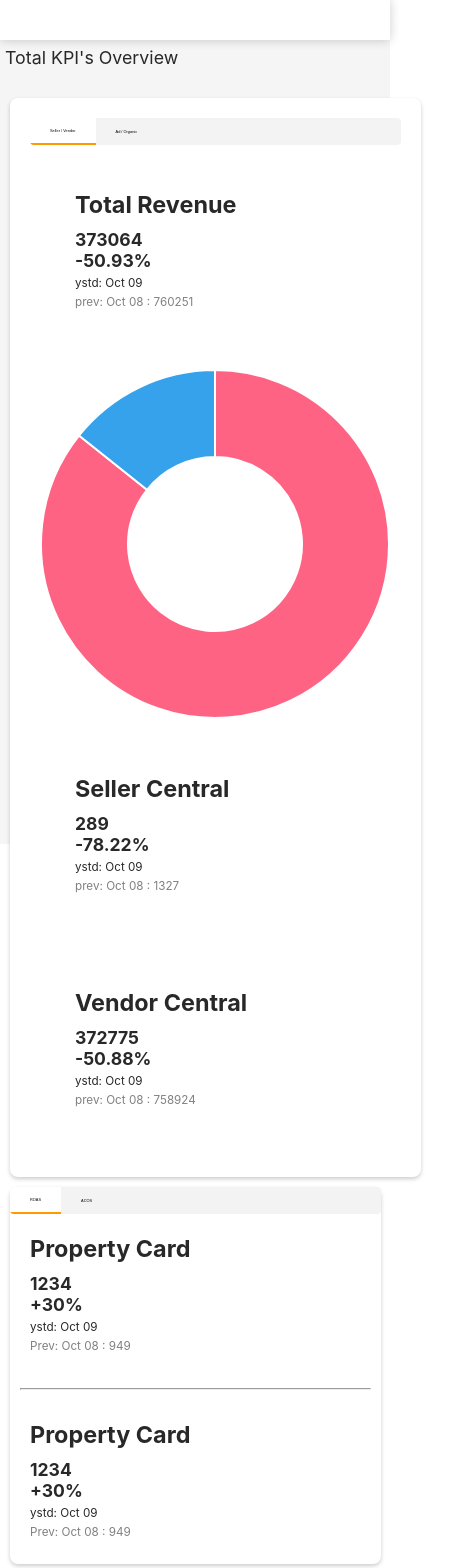
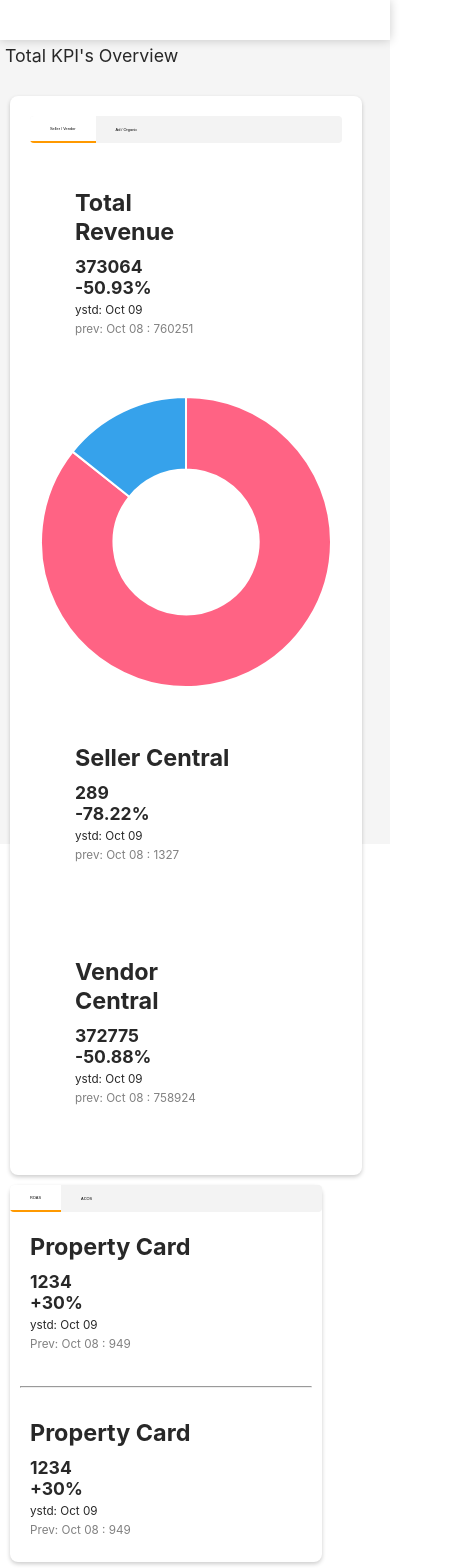
Before and after one commit to priyadav21/device-responsive-web-page, a React (Create React App) app: page / in a window 390 px wide. Shown: the top 1568 px of the page, 460 px wide, since content can reach past the window. Built offline with nearby package versions, Linux system fonts and the light colour scheme.

Commit message:
style-change-3

```diff
--- a/src/Styles.css
+++ b/src/Styles.css
@@ -46,7 +46,7 @@
 
 .App-content {
   position: relative;
-  top: 5vh;
+  top: 40px;
   width: 100%;
   height: 90vh;
   font-size: calc(10px + 2vmin);
@@ -115,7 +115,7 @@
 .third-row {
   height: 20vh;
   width: 100%;
-  padding-top: 40px;
+  padding-top: 20px;
   margin: 5px;
 }
 .bottom-row {
@@ -174,21 +174,21 @@
     flex-direction: column;
   }
   .summary {
-    width: 100%;
+    width: 80vw;
   }
   .side-cards {
-    width: 100%;
+    width: 80vw;
   }
   .side-cards-row {
     flex-direction: column;
   }
   .sideCard-col {
-    width: 100%;
+    width: 80vw;
   }
   .bottom-row {
     flex-direction: column;
   }
   .bottom-cards {
-    width: 100%;
+    width: 80vw;
   }
 }
--- a/src/styles/Header.css
+++ b/src/styles/Header.css
@@ -4,7 +4,7 @@
   box-shadow: 0px 0px 10px rgba(0, 0, 0, 0.2);
   overflow: hidden;
   position: fixed;
-  width: 100%;
+  width: 100vw;
   z-index: 100;
   height: 40px;
 }
```
